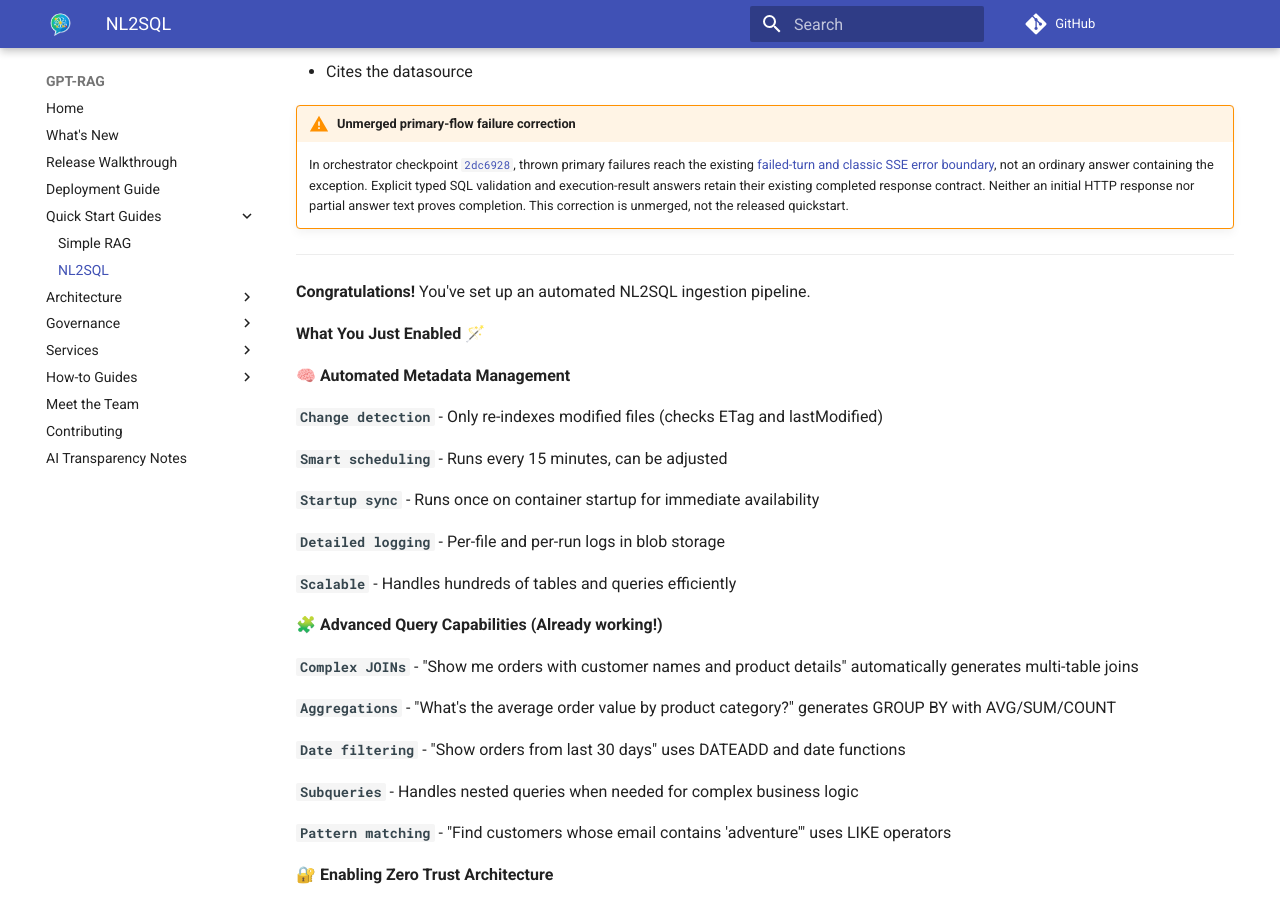
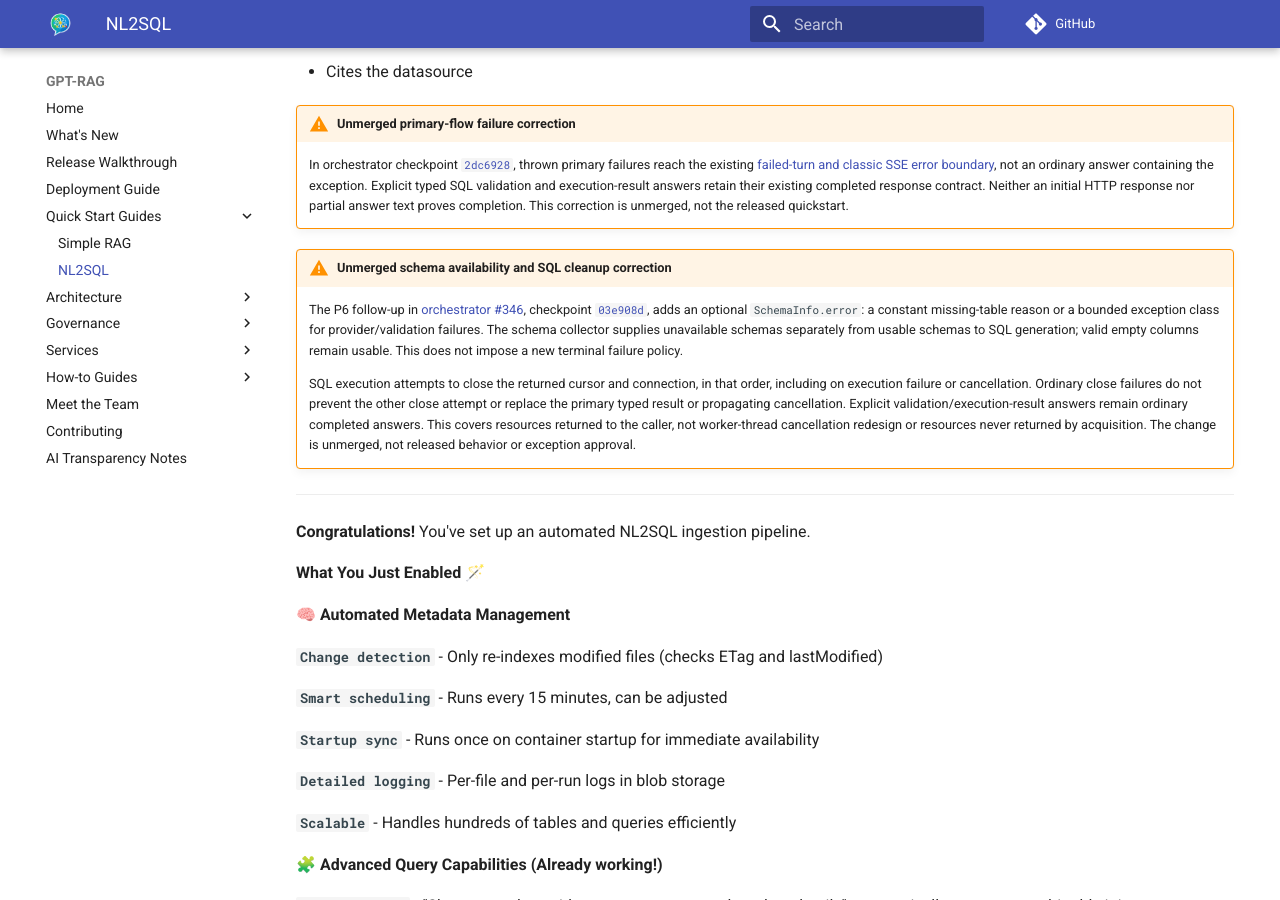
Before and after one commit to Azure/GPT-RAG, an MkDocs documentation site: the page built from docs/quickstart_nl2sql.md, in a window 1280 px wide and 900 px high, scrolled down 11669 px. Built offline with MkDocs 1.6.1 and Material for MkDocs 9.7.7, drawn with Linux system fonts in a browser that asks for light colours; comment, search, counter and statistics services are not loaded.

Commit message:
docs: pin unmerged P6 schema and SQL cleanup behavior
Co-authored-by: Copilot App <223556219+Copilot@users.noreply.github.com>

```diff
--- a/docs/quickstart_nl2sql.md
+++ b/docs/quickstart_nl2sql.md
@@ -536,6 +536,23 @@ Get-Content run-log.json | ConvertFrom-Json | ConvertTo-Json -Depth 10
     response contract. Neither an initial HTTP response nor partial answer text
     proves completion. This correction is unmerged, not the released quickstart.
 
+!!! warning "Unmerged schema availability and SQL cleanup correction"
+    The P6 follow-up in [orchestrator #346](https://github.com/Azure/gpt-rag-orchestrator/pull/346),
+    checkpoint [`03e908d`](https://github.com/Azure/gpt-rag-orchestrator/commit/03e908d23d770c16c8ea8a94a5c268c561afa2b2),
+    adds an optional `SchemaInfo.error`: a constant missing-table reason or a
+    bounded exception class for provider/validation failures. The schema collector
+    supplies unavailable schemas separately from usable schemas to SQL generation;
+    valid empty columns remain usable. This does not impose a new terminal
+    failure policy.
+
+    SQL execution attempts to close the returned cursor and connection, in that
+    order, including on execution failure or cancellation. Ordinary close failures
+    do not prevent the other close attempt or replace the primary typed result or
+    propagating cancellation. Explicit validation/execution-result answers remain
+    ordinary completed answers. This covers resources returned to the caller,
+    not worker-thread cancellation redesign or resources never returned by
+    acquisition. The change is unmerged, not released behavior or exception approval.
+
 ---
 
 **Congratulations!** You've set up an automated NL2SQL ingestion pipeline.
```
Also changed, not shown: docs/services_orchestrator.md (+10 -0 lines).
